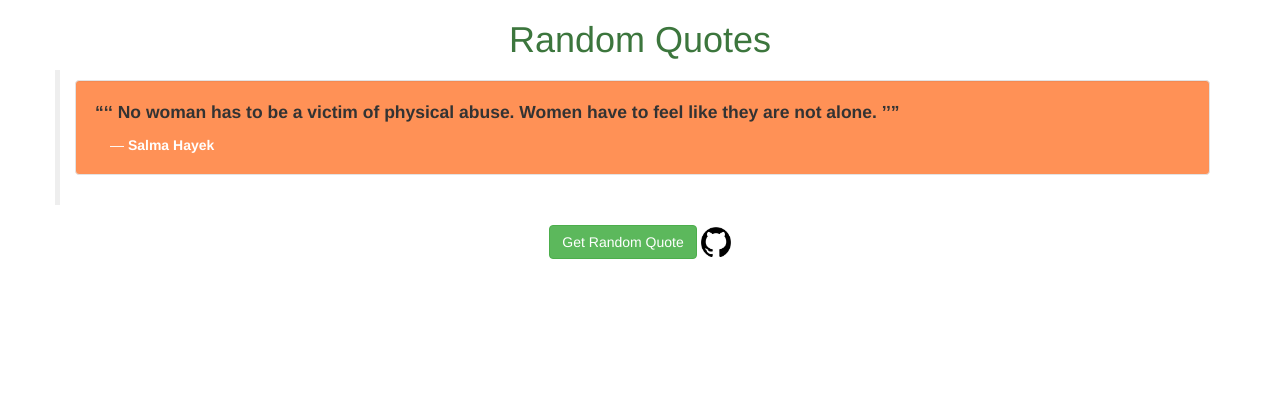
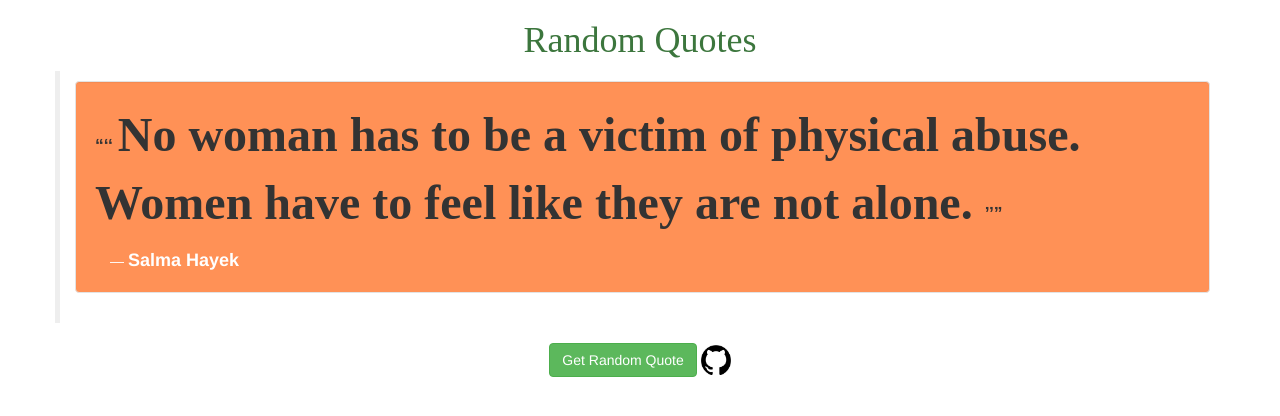
Before and after one commit to NaNdalal-dev/Random-Quotes, a Flask app: page / in a window 1280 px wide. Shown: the top 416 px of the page. Run offline with Flask 2, Linux system fonts and the light colour scheme; some libraries are stand-ins or nearby versions.

Commit message:
Update index.html

```diff
--- a/templates/index.html
+++ b/templates/index.html
@@ -29,7 +29,7 @@ le=1.0">
 <form action="/" method="post">
 <center>
 	<h1 class="text text-success">
-		Random Quotes
+		<font face="purisa"> Random Quotes </font>
 	</h1>
 </center>
 {% if quote %}
@@ -37,15 +37,17 @@ le=1.0">
 <div class="well" style="background-color:{{ color }};">
 <p><b>
 <q><q><q>
+	<font face="Karumbi" size=7>
 	{{ quote }}
+	</font>
 </q></q></q>
 </b></p>
 {% if author != nan %}
 	<div class="container">
-	<small style="color:white;"><b>{{ author }}</b></small>
+	<small style="color:white;"><b><font size=4>{{ author }}</font></b></small>
 	</div>
 {% else %}
-	<small>unknown</small>
+	<small style="color:white;"><b><font size=4>unknown</font></b></small>
 {% endif %}
 </div>
 </blockquote>
```
